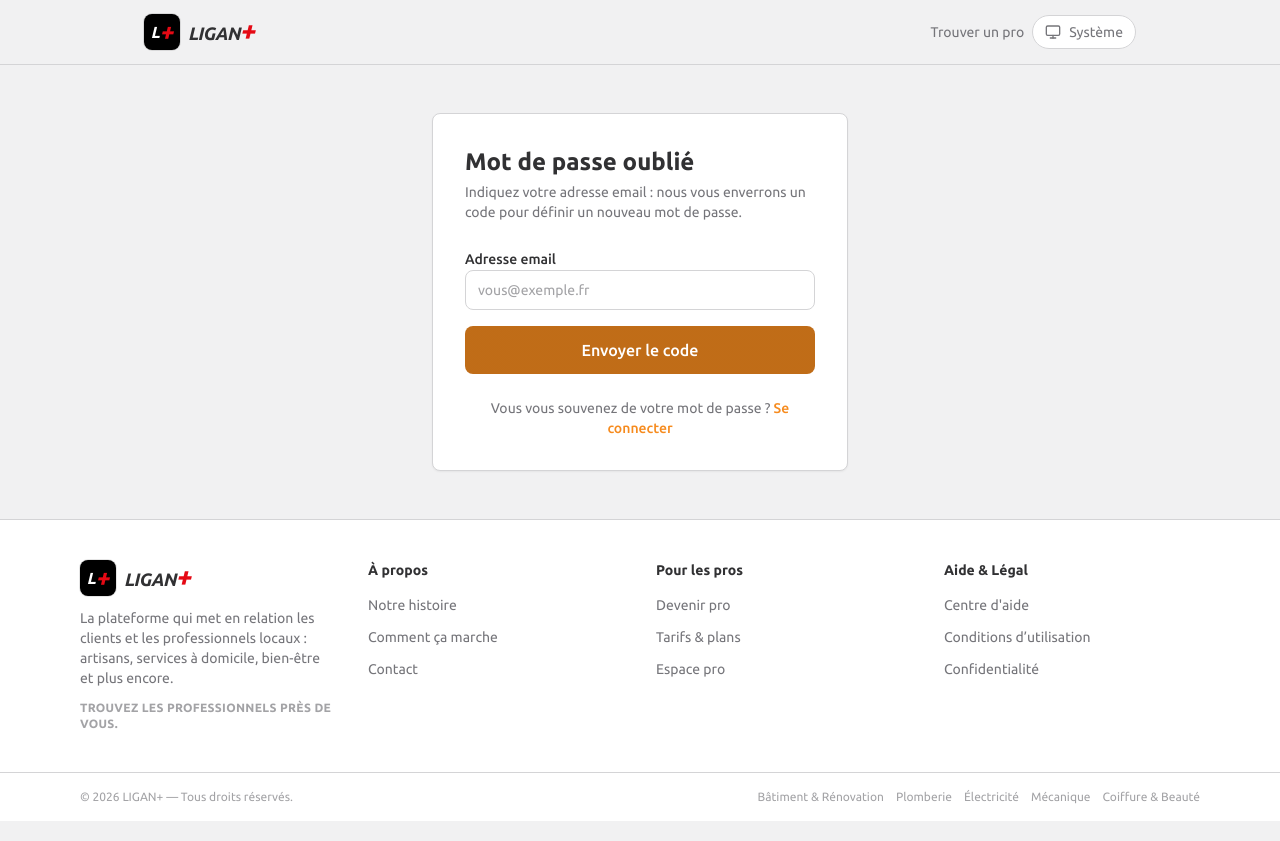
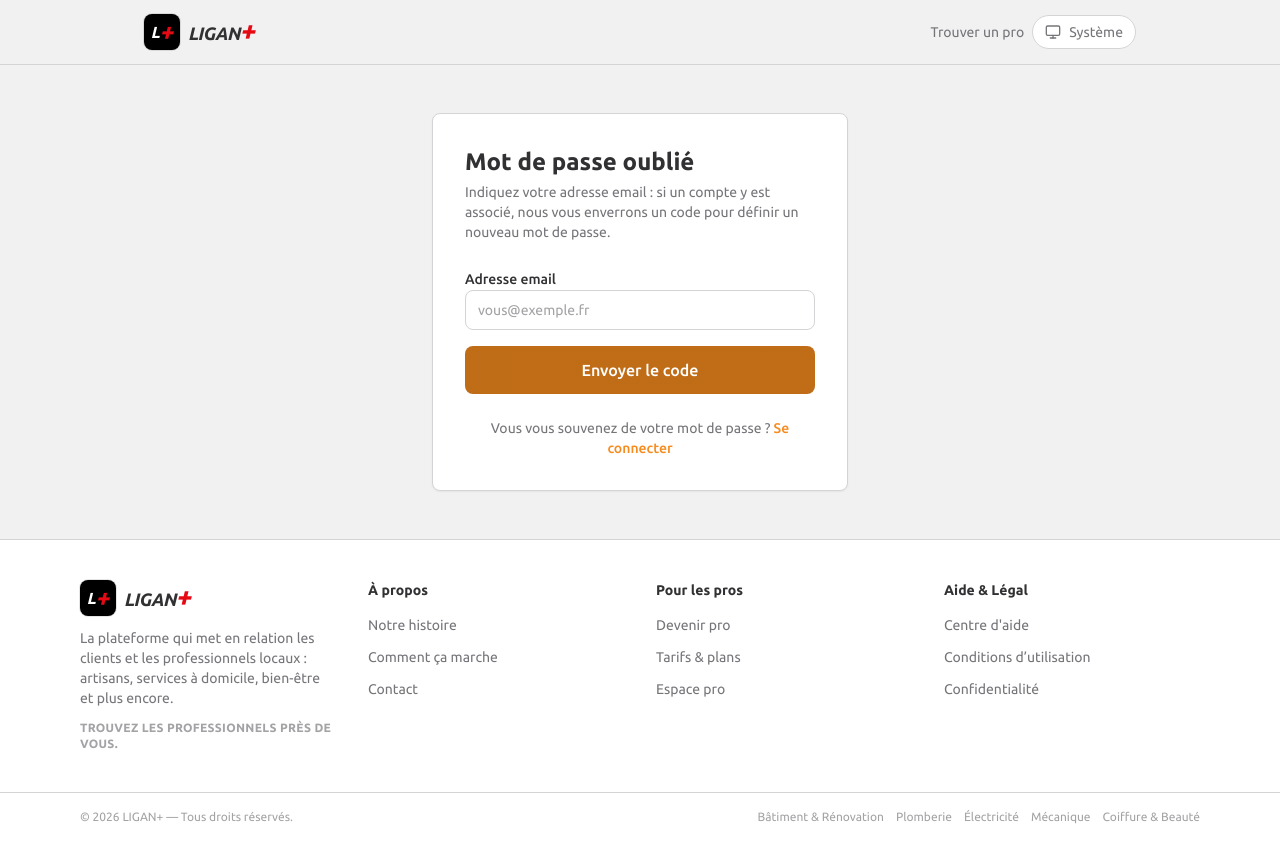
Before and after one commit to Dupont-fr/ligan-frontend, a React (Vite) app: page /forgot-password in a window 1280 px wide. Built offline with nearby package versions, Linux system fonts and the light colour scheme; no server answers.

Commit message:
fix(auth): copywriting conditionnel du reset mdp (pas de fuite d existence de compte)

```diff
--- a/src/pages/auth/ForgotPasswordPage.tsx
+++ b/src/pages/auth/ForgotPasswordPage.tsx
@@ -45,8 +45,8 @@ export function ForgotPasswordPage() {
       <div className="space-y-1">
         <h1 className="text-2xl font-bold text-text-primary">Mot de passe oublié</h1>
         <p className="text-sm text-text-secondary">
-          Indiquez votre adresse email : nous vous enverrons un code pour définir un nouveau mot
-          de passe.
+          Indiquez votre adresse email&nbsp;: si un compte y est associé, nous vous enverrons un
+          code pour définir un nouveau mot de passe.
         </p>
       </div>
 
--- a/src/pages/auth/ResetPasswordPage.tsx
+++ b/src/pages/auth/ResetPasswordPage.tsx
@@ -168,8 +168,8 @@ export function ResetPasswordPage() {
       <div className="space-y-1">
         <h1 className="text-2xl font-bold text-text-primary">Code de réinitialisation</h1>
         <p className="text-sm text-text-secondary">
-          Un code à 6 chiffres a été envoyé par email. Saisissez-le pour choisir un nouveau mot de
-          passe.
+          Si un compte est associé à cette adresse, un code à 6 chiffres vous a été envoyé.
+          Saisissez-le pour choisir un nouveau mot de passe.
         </p>
       </div>
 
```
